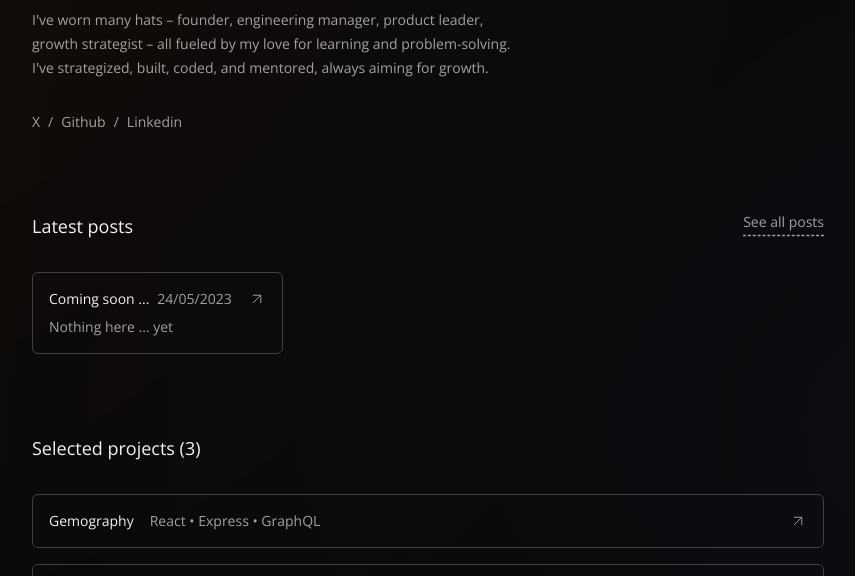
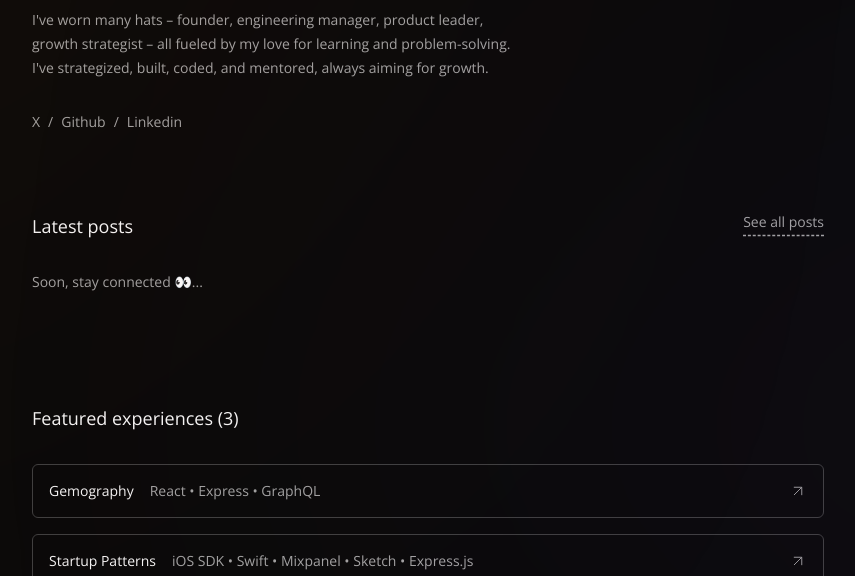
Before and after one commit to zackbraksa/personal-website, an Astro site: page / in a window 1280 px wide. Shown: the part 224-800 px from the top of the page, without its empty margins (212-1067 px from the left). Built offline with nearby package versions, Linux system fonts and the light colour scheme; Astro itself is replaced by a stand-in of ours.

Commit message:
Remove all sample posts

```diff
--- a/src/content/posts/02-untitled.md
+++ /dev/null
@@ -1,9 +0,0 @@
----
-title: "Coming soon ..."
-publishedAt: 2023-05-24
-description: "Nothing here ... yet"
-slug: "coming-soon"
-isPublish: true
----
-
-## Coming soon
--- a/src/pages/index.astro
+++ b/src/pages/index.astro
@@ -1,6 +1,6 @@
 ---
 import { getCollection } from "astro:content";
-import { Image } from "astro:assets"
+import { Image } from "astro:assets";
 
 import Layout from "@/layouts/Layout.astro";
 import SocialLinks from "@/components/SocialLinks.astro";
@@ -75,7 +75,7 @@ const posts = (await getCollection("posts")).sort(function (first, second) {
     <article class="flex flex-col gap-8">
       <header class="flex w-full flex-row justify-between gap-2">
         <h3 class="text-lg text-neutral-100">
-          Selected projects ({projects.length})
+          Featured experiences ({projects.length})
         </h3>
       </header>
       {projects.length === 0 && <p>Oops, I must work^^^^^</p>}
```
